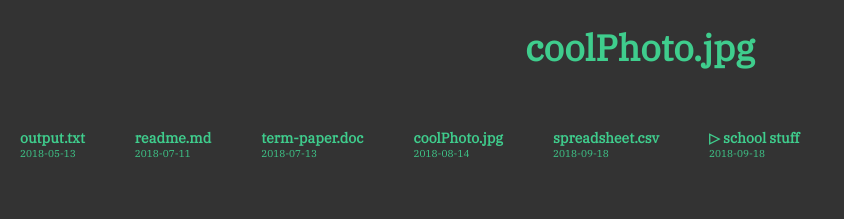
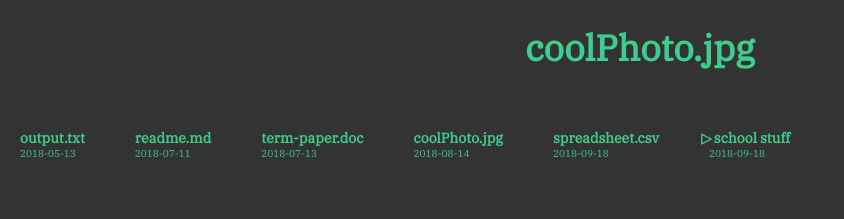
Before and after one commit to nangelos/node-cloud, a React (Create React App) app in the folder front/: page /coolPhoto.jpg in a window 1280 px wide. Shown: the top 219 px of the page, without its empty margins (0-844 px from the left). Built offline with nearby package versions, Linux system fonts and the light colour scheme; the HTML template or start-up script is replaced by a standard one.

Commit message:
[App, IndexPage, UsePage] Code cleaning

```diff
--- a/front/src/components/UserPage/components/FilesList.js
+++ b/front/src/components/UserPage/components/FilesList.js
@@ -1,4 +1,4 @@
-import React, { Component } from 'react'
+import React, { Component, Fragment } from 'react'
 import styled from 'styled-components'
 import { Link, withRouter } from 'react-router-dom'
 import { orderBy } from 'lodash'
@@ -58,9 +58,16 @@ class FilesList extends Component {
         {orderBy(files, 'dateModified').map((file, i) => (
           <DescriptionWrapper key={i}>
             <FileName onClick={() => this.openFile(file)}>
-              {file.directoryName
-                ? `${this.getOpenSymbol(file.directoryName)}${' '}${file.directoryName}`
-                : file.fileName}
+              {file.directoryName ? (
+                <Fragment>
+                  <span style={{ position: 'relative', left: -8, marginRight: -6 }}>
+                    {this.getOpenSymbol(file.directoryName)}
+                  </span>
+                  {file.directoryName}
+                </Fragment>
+              ) : (
+                file.fileName
+              )}
             </FileName>
             <p>{file.dateModified}</p>
             {file.files &&
--- a/front/src/components/UserPage/index.js
+++ b/front/src/components/UserPage/index.js
@@ -28,16 +28,19 @@ class UserPage extends Component {
   state = {
     filePath: ''
   }
+
   componentDidMount() {
     const { location: { pathname } } = this.props
     this.setState({ filePath: pathname.replace('/', '') })
   }
+
   componentDidUpdate(prevProps) {
     if (prevProps.match.params !== this.props.match.params) {
       const { location: { pathname } } = this.props
       this.setState({ filePath: pathname.replace('/', '') })
     }
   }
+
   render() {
     const { filePath } = this.state
     return (
```
Also changed, not shown: front/src/App.js (+3 -6 lines), front/src/components/IndexPage.js (+2 -6 lines).
